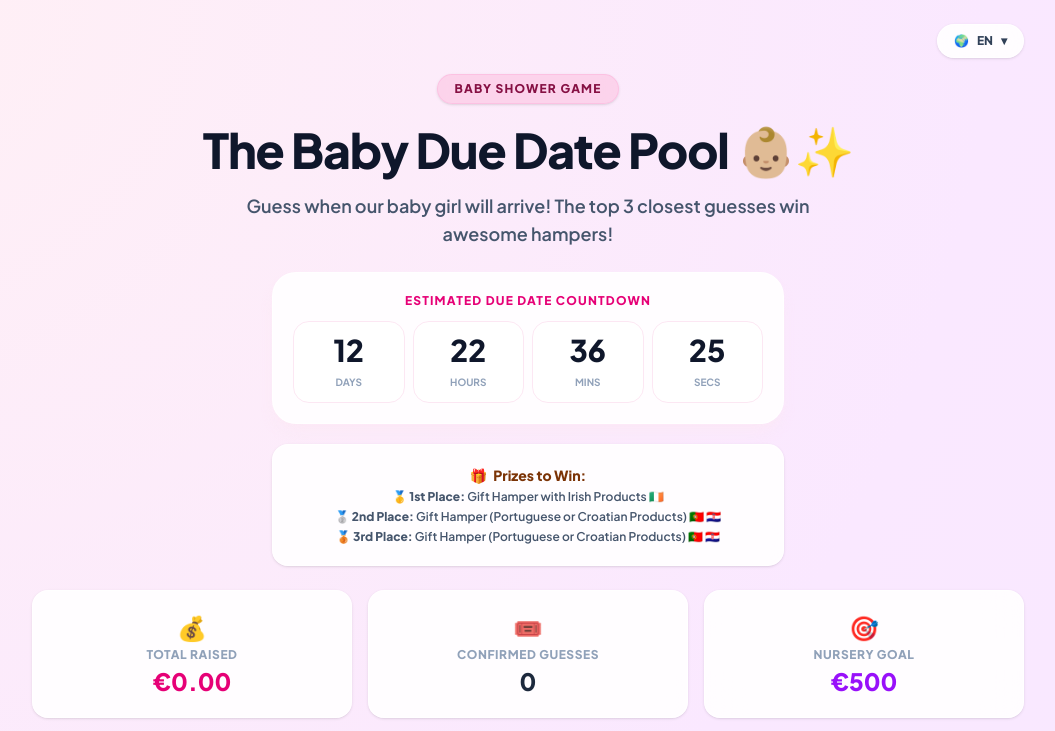
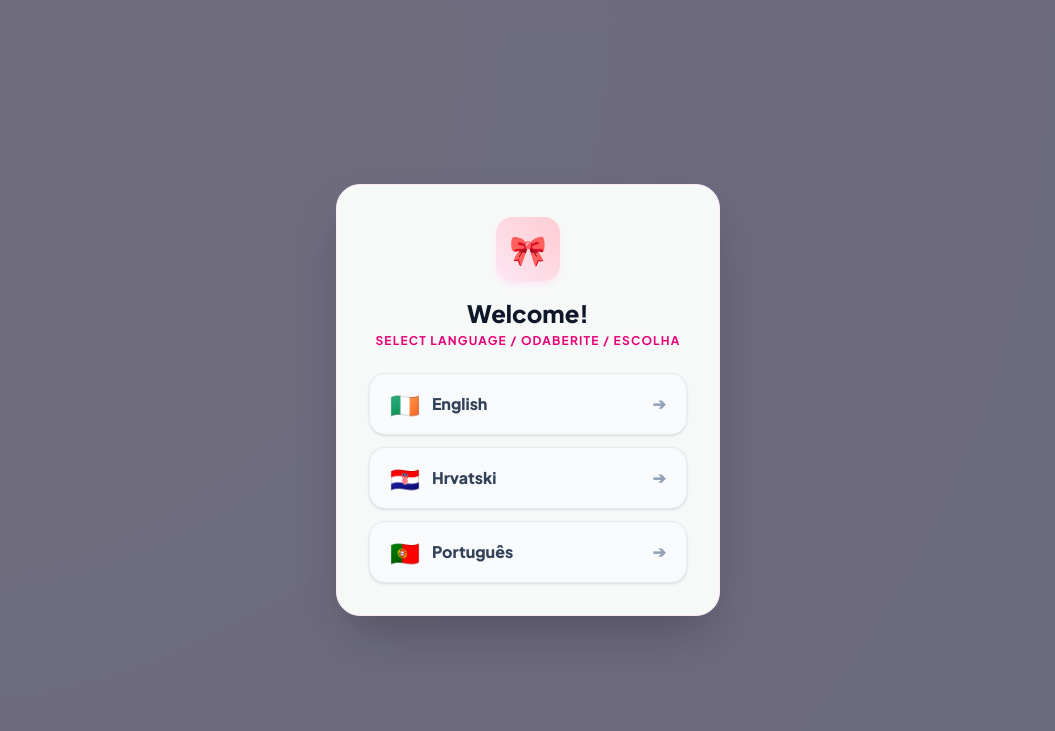
Before and after one commit to GrandDebutKirka/kirkaduedate, a plain HTML site: page index.html in a window 1280 px wide. Shown: the top 731 px of the page, without its empty margins (112-1167 px from the left). Drawn offline with nearby package versions, Linux system fonts and the light colour scheme; no server answers.

Commit message:
Update index.html

```diff
--- a/index.html
+++ b/index.html
@@ -71,8 +71,8 @@
 </head>
 <body class="min-h-screen text-slate-800 antialiased pb-16 selection:bg-pink-200">
 
-    <!-- LANGUAGE SELECTOR OVERLAY -->
-    <div id="languageModal" class="fixed inset-0 bg-slate-900/50 backdrop-blur-md flex items-center justify-center z-50 p-4">
+    <!-- LANGUAGE SELECTOR OVERLAY (Always loads first on top of everything) -->
+    <div id="languageModal" class="fixed inset-0 bg-slate-900/60 backdrop-blur-md flex items-center justify-center z-50 p-4">
         <div class="bg-white/95 rounded-3xl max-w-sm w-full p-8 text-center shadow-2xl border border-pink-100 animate-pop">
             <div class="w-16 h-16 bg-gradient-to-tr from-pink-100 to-rose-200 text-pink-600 rounded-2xl flex items-center justify-center text-3xl mx-auto mb-4 shadow-md shadow-pink-100">
                 🎀
@@ -121,8 +121,8 @@
         </div>
     </div>
 
-    <!-- MAIN APP CONTENT -->
-    <div id="mainContent" class="opacity-0 transition-opacity duration-500">
+    <!-- MAIN APP CONTENT (Hidden by default until language is selected) -->
+    <div id="mainContent" class="opacity-0 pointer-events-none transition-opacity duration-500">
 
         <!-- Top Language Switcher Bar -->
         <div class="max-w-5xl mx-auto px-4 pt-6 flex justify-end">
@@ -341,7 +341,6 @@
         function triggerEasterEgg(event) {
             secretClickCount++;
 
-            // Visual feedback on each click
             const title = document.getElementById('main-title');
             title.style.transform = `scale(${1 + secretClickCount * 0.03})`;
 
@@ -350,7 +349,6 @@
                 title.style.transform = 'scale(1)';
                 title.classList.add('title-glow');
 
-                // Burst of cute emojis around the clicked spot or center
                 const clickX = event ? event.clientX : window.innerWidth / 2;
                 const clickY = event ? event.clientY : window.innerHeight / 3;
 
@@ -361,15 +359,13 @@
                     el.className = 'easter-egg-particle';
                     el.innerText = particles[Math.floor(Math.random() * particles.length)];
 
-                    // Position at click location
                     el.style.left = `${clickX}px`;
                     el.style.top = `${clickY}px`;
 
-                    // Random burst distance
                     const angle = Math.random() * Math.PI * 2;
                     const distance = 120 + Math.random() * 220;
                     const tx = Math.cos(angle) * distance;
-                    const ty = Math.sin(angle) * distance - 60; // Bias slightly upward
+                    const ty = Math.sin(angle) * distance - 60;
 
                     el.style.setProperty('--tw-x', `${tx}px`);
                     el.style.setProperty('--tw-y', `${ty}px`);
@@ -377,11 +373,9 @@
 
                     document.body.appendChild(el);
 
-                    // Clean up particles
                     setTimeout(() => el.remove(), 1800);
                 }
 
-                // Remove the glowing title effect after 4 seconds
                 setTimeout(() => title.classList.remove('title-glow'), 4000);
             }
         }
@@ -548,8 +542,10 @@
 
             renderFAQs(dict.faqs);
 
+            // Hide the initial language modal and reveal full application interface
             document.getElementById('languageModal').classList.add('hidden');
-            document.getElementById('mainContent').classList.remove('opacity-0');
+            const mainEl = document.getElementById('mainContent');
+            mainEl.classList.remove('opacity-0', 'pointer-events-none');
         }
 
         function renderFAQs(faqs) {
@@ -657,7 +653,6 @@
                 return;
             }
 
-            // Aggregate donations per person
             const totals = {};
             data.forEach(item => {
                 const name = `${item.fname || ''} ${item.lname || ''}`.trim() || 'Anonymous';
@@ -751,7 +746,6 @@
                     body: JSON.stringify(payload)
                 });
 
-                // Open Revolut Link
                 window.open(REAL_PAYMENT_URL, '_blank');
 
                 document.getElementById('successModal').classList.remove('hidden');
@@ -770,9 +764,8 @@
             document.getElementById('successModal').classList.add('hidden');
         }
 
-        // Initialize App
+        // Initialize Countdown & Leaderboard Data
         window.addEventListener('DOMContentLoaded', () => {
-            selectLanguage('en');
             updateCountdown();
             setInterval(updateCountdown, 1000);
             fetchLeaderboard();
```
